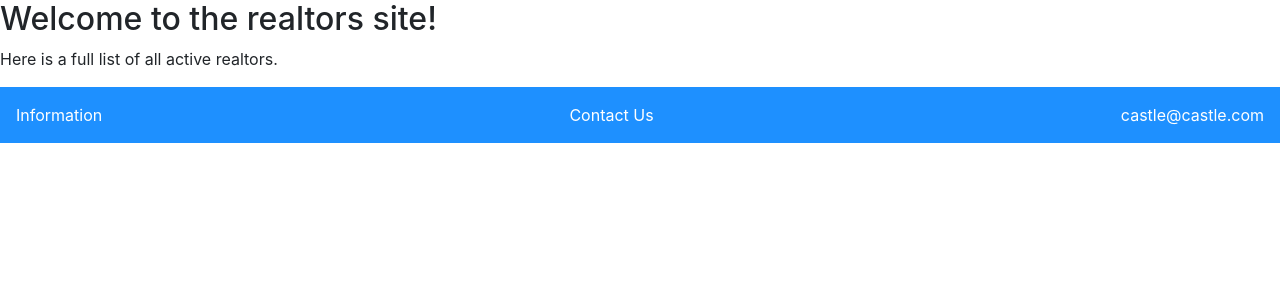
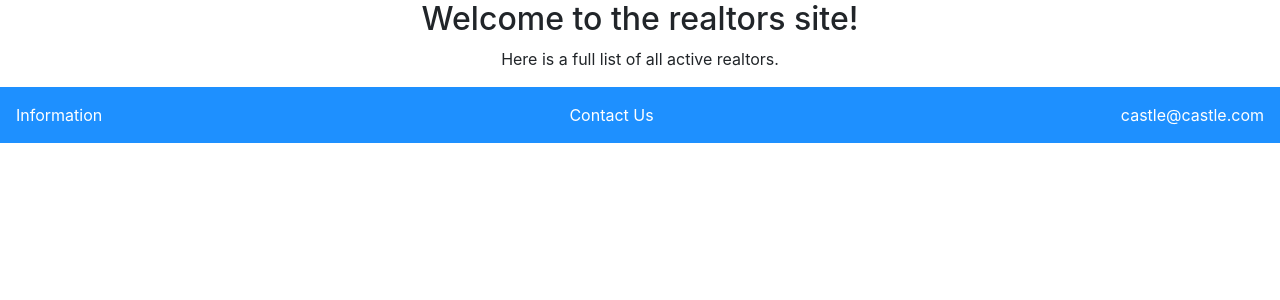
Before and after one commit to Runar16/Verklegt_2, a Django app: page /realtor/ in a window 1280 px wide. Shown: the part 55-355 px from the top of the page. Run offline with Django 3.2, Linux system fonts and the light colour scheme; data that the repository does not hold is empty; some libraries are stand-ins or nearby versions.

Commit message:
made realtors centered

```diff
--- a/templates/property/frontpage.html
+++ b/templates/property/frontpage.html
@@ -59,7 +59,6 @@
             </div>
         </div>
     </div>
-
     <div class="card-group properties" style="justify-content: center; width: 80%; margin: 0 auto">
         {% for property in properties %}
             {% include 'property/single_property.html' with property=property %}
--- a/templates/realtor/realtor.html
+++ b/templates/realtor/realtor.html
@@ -1,19 +1,14 @@
 {% extends 'base.html' %}
 
 {% block content %}
-    <head>
-        <title>Realtors</title>
-    </head>
-    <body>
+    <div style="text-align: center;">
         <h2>Welcome to the realtors site!</h2>
         <p>Here is a full list of all active realtors.</p>
-    </body>
-
+    </div>
     <!-- Afritað úr 'single property', vantar þannig fyrir realtors. -->
-    <div class="row">
-    {% for realtor in realtors %}
-        {% include 'realtor/single_realtor.html' with realtor=realtor %}
-    {% endfor %}
+    <div class="card-group properties" style="justify-content: center; width: 80%; margin: 0 auto;">
+        {% for realtor in realtors %}
+            {% include 'realtor/single_realtor.html' with realtor=realtor %}
+        {% endfor %}
     </div>
-
 {% endblock %}
```
Lines whose indentation alone changed are shown as unchanged.
